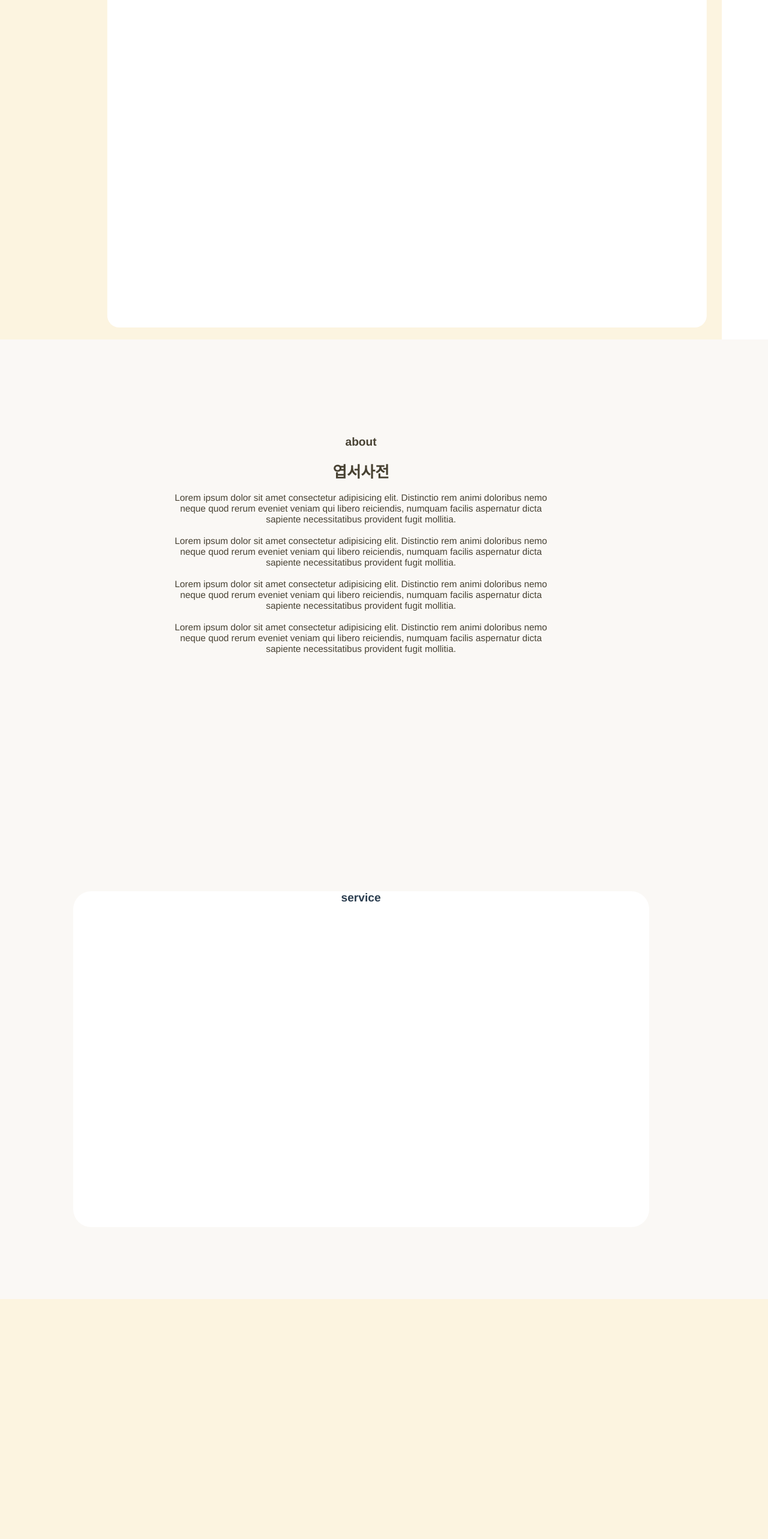
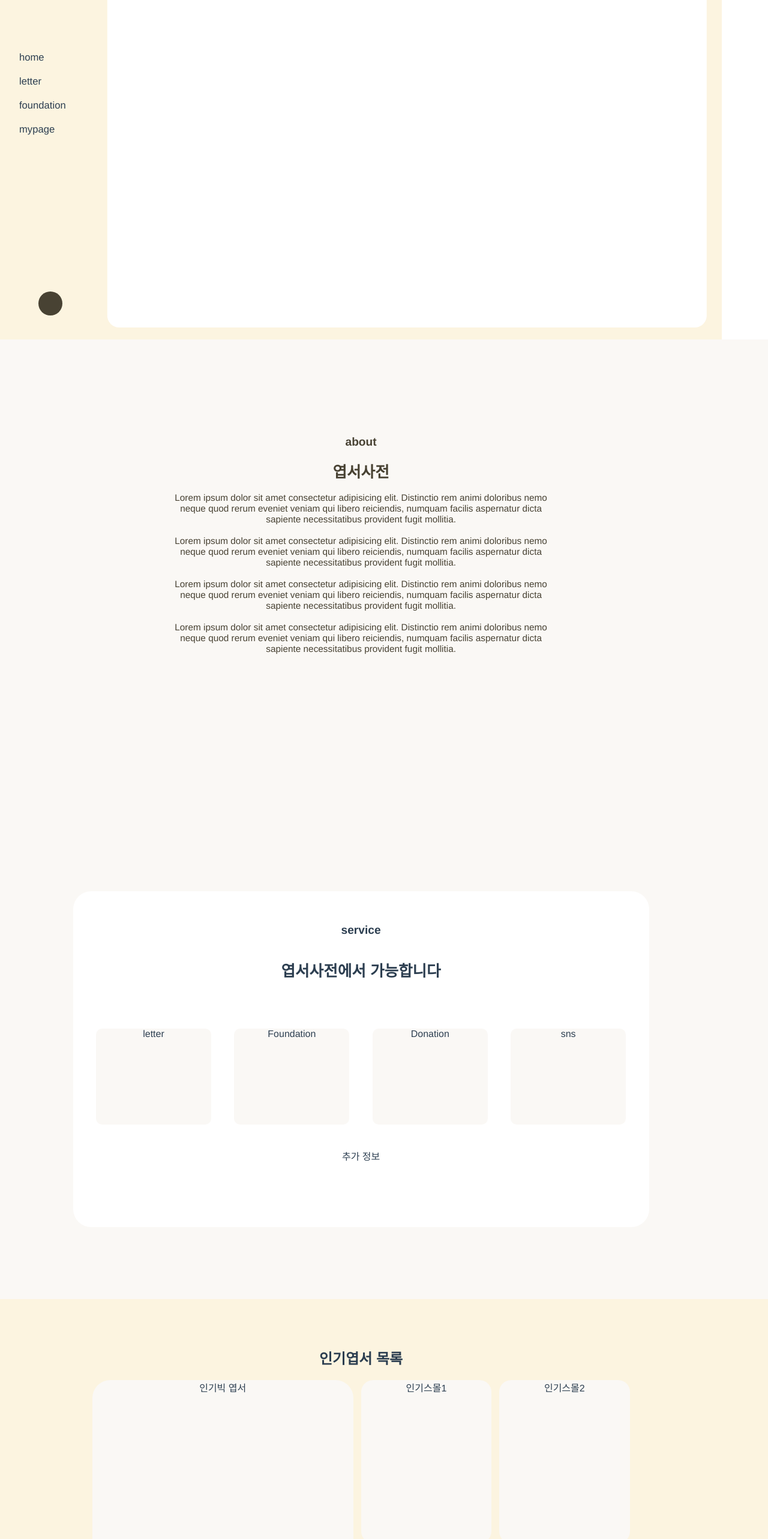
Before and after one commit to rudwl1005a/YeopseoAI, a Vue app in the folder front/: page / in a window 1280 px wide. Shown: the part 234-2800 px from the top of the page at 60% size. Built offline with nearby package versions, Linux system fonts and the light colour scheme.

Commit message:
feat : 메인페이지 화면 구성, 메인페이지 axios 추가
완료했습니다

```diff
--- a/front/src/api/mainpage.js
+++ b/front/src/api/mainpage.js
@@ -4,6 +4,7 @@ const api = apiInstance();
 // 메인페이지에서 필요한 요청 사항은?
 // 인기 엽서 목록 대략 10개
 // 인기 재단 목록 대략 10개
+// 인기 엽서 클릭하면 팝업으로 해당 엽서를 좋아하는 인원과 작성자 등의 정보를 받아야 함
 
 async function getFamousLetter(success, fail) { // 인기 편지 목록
     await api.get(`/api/postcards/top-list`).then(success).catch(fail);
@@ -13,7 +14,22 @@ async function getFamousFoundation(success, fail) { // 인기 재단 목록
     await api.get(`/api/foundations/list/top`).then(success).catch(fail);
 }
 
+async function likeLetter(postcardSeq, userSeq, success, fail) {
+    await api.post(`/api/postcards/${postcardSeq}/${userSeq}`).then(success).catch(fail);
+}
+
+async function dislikeLetter(postcardSeq, userSeq, success, fail) {
+    await api.delete(`/api/postcards/${postcardSeq}/${userSeq}`).then(success).catch(fail);
+}
+
+async function letterDetail(postcardSeq, success, fail) {
+    await api.get(`/api/postcards/${postcardSeq}`).then(success).catch(fail);
+}
+
 export {
     getFamousLetter,
     getFamousFoundation,
+    likeLetter,
+    dislikeLetter,
+    letterDetail,
 }
--- a/front/src/views/MainView.vue
+++ b/front/src/views/MainView.vue
@@ -1,13 +1,32 @@
 <template>
 <div class="mainClass">
+  <div class="maingoUpBtn" @click="goUp"></div>
   <div class="mainpageClass">
     <div class="mainLogoClass">
       <h1>엽AI사전</h1>
     </div>
+    <div class="mainpageList">
+      <!-- 나중에 라우터 링크 혹은 푸쉬로 바꾸자 -->
+      <div class="mainpageBtn" @click="goHome">home</div>
+      <div class="mainpageBtn">letter</div>
+      <div class="mainpageBtn">foundation</div>
+      <div class="mainpageBtn">mypage</div>
+    </div>
+    <div v-if="sidebarToggle" class="mainopendToggle">
+      <!-- 나중에 라우터 링크로 바꾸자 -->
+      <div class="mainpageBtn">home</div>
+      <div class="mainpageBtn">letter</div>
+      <div class="mainpageBtn">foundation</div>
+      <div class="mainpageBtn">mypage</div>
+      <div class="mainpageBtn">logout</div>
+    </div>
     <div class="mainSideBarClass">
       <!-- 토글 아이콘 넣자 -->
+      <div class="mainsidebarToggle" @click="openSidebar">
+        대충 여기 토글 아이콘 ㄱ
       </div>
-    <div class="informationClass">
+    </div>
+    <div class="maininformationClass">
       <!-- 웹 페이지의 각 기능들을 대표할 수 있는 사진들을 넣어두자 -->
     </div>
   </div>
@@ -50,17 +69,57 @@
   </div>
   <div class="mainpageServiceIntro">
     <div class="mainpageServiceIntroContent">
+      <br>
+      <br>
+      <br>
       <b style="font-size: 1.5vw;">service</b>
+      <br>
+      <br>
+      <br>
+      <b style="font-size: 2vw;">엽서사전에서 가능합니다</b>
+      <div class="mainpageServiceIntroWrap">
+        <!-- 이 부분은 아이콘이나 그림 잘 만들어서 보여줘야 할듯 -->
+        <div class="mainpageServiceIntroContentItem">letter</div>
+        <div class="mainpageServiceIntroContentItem">Foundation</div>
+        <div class="mainpageServiceIntroContentItem">Donation</div>
+        <div class="mainpageServiceIntroContentItem">sns</div>
+      </div>
+      <div class="mainToMoreInfo">
+        <!-- 라우터 링크로 바꿔주자. 어디로 이동시켜줄까? 아님 그냥 넣어만 둘까? -->
+        추가 정보
       </div>
     </div>
-  <div class="famousLetterClass">
+  </div>
+  <div class="mainfamousLetterClass">
+    <div class="mainfamousLetterContentClass">
+      <div class="mainfamousLetterTitle"><b>인기엽서 목록</b></div>
+      <div class="mainfamousLetterBoxClass">
+        <div class="mainfamousBigLetterClass">인기빅 엽서</div>
+        <div class="mainfamousLittleLetterClass">
+          <div class="mainfamousLittleLetterWrap">
+            <div class="mainfamousLittleLetterItemClass">인기스몰1</div>
+            <div class="mainfamousLittleLetterItemClass">인기스몰2</div>
+          </div>
+          <div style="height: 2vh"></div>
+          <div class="mainfamousLittleLetterWrap">
+            <div class="mainfamousLittleLetterItemClass">인기스몰1</div>
+            <div class="mainfamousLittleLetterItemClass">인기스몰2</div>
+          </div>
+        </div>
+      </div>
+    </div>
+  </div>
+  <div class="mainfamousFoundationClass">
+    <div class="mainfamousFoundationTitle">
+      <b>재단 목록</b>
+    </div>
 
   </div>
-  <div class="famousFoundationClass">
-
+  <div class="mainsearchClass">
+    검색
   </div>
-  <div class="searchClass">
-
+  <div>
+    기타 정보
   </div>
 </div>
 </template>
@@ -68,20 +127,81 @@
 <script>
 export default {
   name:"MainView",
+  data() {
+    return {
+      famousLetter: [], // 10개. 아직 요청 확인을 할 수 없기 때문에
+      famousFoundation: [], // 10개
+      sidebarToggle: false,
+    }
+  },
+  methods: {
+    openSidebar() {
+      console.log("토글 열어보자");
+      if (this.sidebarToggle) {
+        this.sidebarToggle = false;
+      } else {
+        this.sidebarToggle = true;
+      }
+      console.log(this.sidebarToggle);
+    },
+    goHome() {
+
+    },
+    goUp() {
+      if (window.scrollY === 0) {
+        window.scrollTo({ left: 0, top: 4000, behavior: "smooth" });
+      } else {
+        window.scrollTo({ left: 0, top: 0, behavior: "smooth" });
+      }
+    }
+  }
 }
 </script>
 
 <style>
+/* 페이지 스크롤 위치 바꾸는 버튼 */
+.maingoUpBtn {
+  z-index: 50;
+  cursor: pointer;
+  position: fixed;
+  top: 90%;
+  left: 5%;
+  width: 5vh;
+  height: 5vh;
+  border-radius: 1000px;
+  background-color: #484233;
+}
+
+
+/* 메인페이지 전체 관리 */
 .mainClass {
   height: 600vh;
   background-color: whitesmoke;
 }
+
+
+/* 엽서사전 서비스 소개 화면(제일 위에 나오는) 관리 */
 .mainpageClass {
   height: 100vh;
   background-color: #fcf4e0;
 }
 
-.informationClass {
+.mainpageList {
+  position: absolute;
+  top: 50%;
+  left: 5%;
+  transform: translate(-50%, -50%);
+}
+
+.mainpageBtn {
+  cursor: pointer;
+  width: 5vw;
+  height: 5vh;
+  font-size: 1.3vw;
+  text-align: left;
+}
+
+.maininformationClass {
   position: absolute;
   top: 50%;
   left: 53%;
@@ -92,6 +212,8 @@ export default {
   background-color: white;
 }
 
+
+/* 메인페이지 로고 관리 */
 .mainLogoClass {
   z-index: 1;
   position: fixed;
@@ -99,6 +221,8 @@ export default {
   font-size: 1vw;
 }
 
+
+/* 메인페이지 사이드바 관리 */
 .mainSideBarClass {
   z-index: 1;
   position: fixed;
@@ -108,6 +232,20 @@ export default {
   background-color: white;
 }
 
+.mainopendToggle {
+  z-index: 10;
+  padding: 20px;
+  position: fixed;
+  top: 0%;
+  right: 6%;
+  width: 40vw;
+  height: 50vh;
+  background-color: #fff1cc;
+  border-radius: 0px 0px 0px 100px;
+}
+
+
+/* 엽서사전 about 관리(프로젝트 설명 간단히 보여주는 부분) */
 .mainpageAboutClass {
   position: relative;
   height: 100vh;
@@ -124,6 +262,8 @@ export default {
   color: #484233;
 }
 
+
+/* 엽서사전에서 제공하는 서비스 목록 관리(엽서사전에서 가능합니다) */
 .mainpageServiceIntro {
   position: relative;
   height: 100vh;
@@ -141,18 +281,98 @@ export default {
   border-radius: 30px;
 }
 
-.famousLetterClass {
+.mainpageServiceIntroWrap {
+  display: flex;
+  justify-content: space-evenly;
+}
+
+.mainpageServiceIntroContentItem {
+  margin-top: 10vh;
+  width: 15vw;
+  height: 20vh;
+  border-radius: 10px;
+  background-color: #faf8f5;
+}
+
+.mainToMoreInfo {
+  margin-top: 5vh;
+}
+
+
+/* 인기 엽서 목록 관리 */
+.mainfamousLetterClass {
+  position: relative;
   height: 100vh;
   background-color: #fcf4e0;
 }
 
-.famousFoundationClass {
+.mainfamousLetterContentClass {
+  position: absolute;
+  top: 50%;
+  left: 47%;
+  transform: translate(-50%, -50%);
+  height: 80vh;
+  width: 70vw;
+}
+
+.mainfamousLetterTitle {
+  font-size: 3vh;
+  margin-bottom: 20px;
+}
+
+.mainfamousLetterBoxClass {
+  display: flex;
+  justify-content: space-between;
+  height: 70vh;
+  width: 70vw;
+}
+
+.mainfamousBigLetterClass {
+  height: 70vh;
+  width: 34vw;
+  border-radius: 30px;
+  background-color: #faf8f5;
+}
+
+.mainfamousLittleLetterClass {
+  height: 70vh;
+  width: 35vw;
+  border-radius: 30px;
+}
+
+.mainfamousLittleLetterWrap {
+  display: flex;
+  justify-content: space-between;
+}
+
+.mainfamousLittleLetterItemClass {
+  height: 34vh;
+  width: 17vw;
+  border-radius: 20px;
+  background-color: #faf8f5;
+}
+
+
+/* 인기 재단 목록 관리 */
+.mainfamousFoundationClass {
   height: 100vh;
   background-color: #faf8f5;
 }
 
-.searchClass {
+.mainfamousFoundationTitle {
+  height: 50vh;
+}
+
+
+/* 검색 관리 */
+.mainsearchClass {
   height: 60vh;
   background-color: #ffc322;
 }
+
+
+/* 사이드바 토글 관리 */
+.mainsidebarToggle {
+  cursor: pointer;
+}
 </style>
```
Lines whose indentation alone changed are shown as unchanged.
